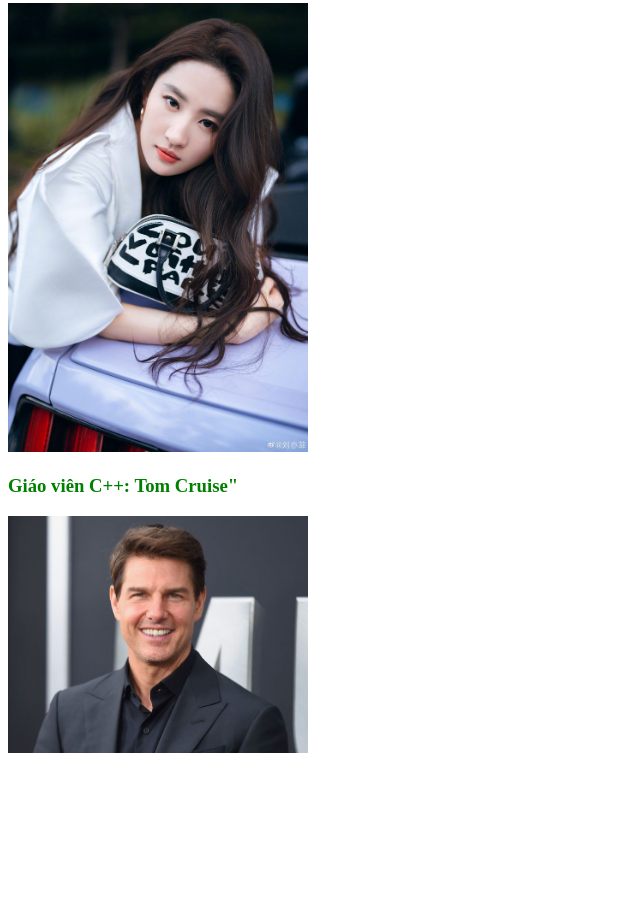
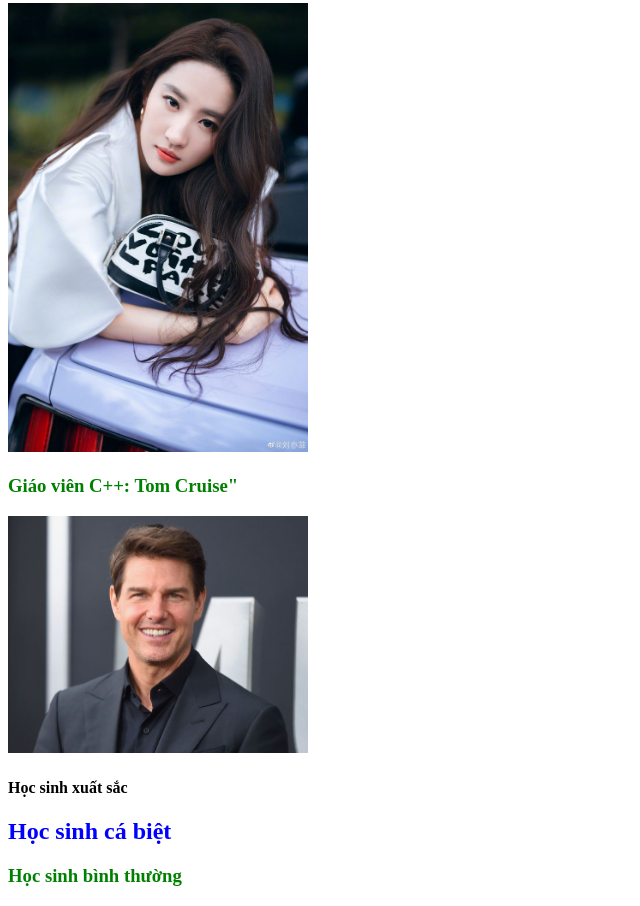
Before and after one commit to NguyenHoangGwyneth/Nguyenhochtmlcss_22, a plain HTML site: page index.html in a window 1280 px wide. Shown: the part 650-1556 px from the top of the page, without its empty margins (0-640 px from the left). Before the commit the page ends 1415 px from the top, so only its background shows below. Drawn offline with Linux system fonts and the light colour scheme.

Commit message:
Second commit

```diff
--- a/index.html
+++ b/index.html
@@ -42,3 +42,8 @@
     />
   </body>
 </html>
+
+<!--Tự thêm vào nghịch ôn lại push code lên git-->
+<h4>Học sinh xuất sắc</h4>
+<h2>Học sinh cá biệt</h2>
+<h3>Học sinh bình thường</h3>
```
